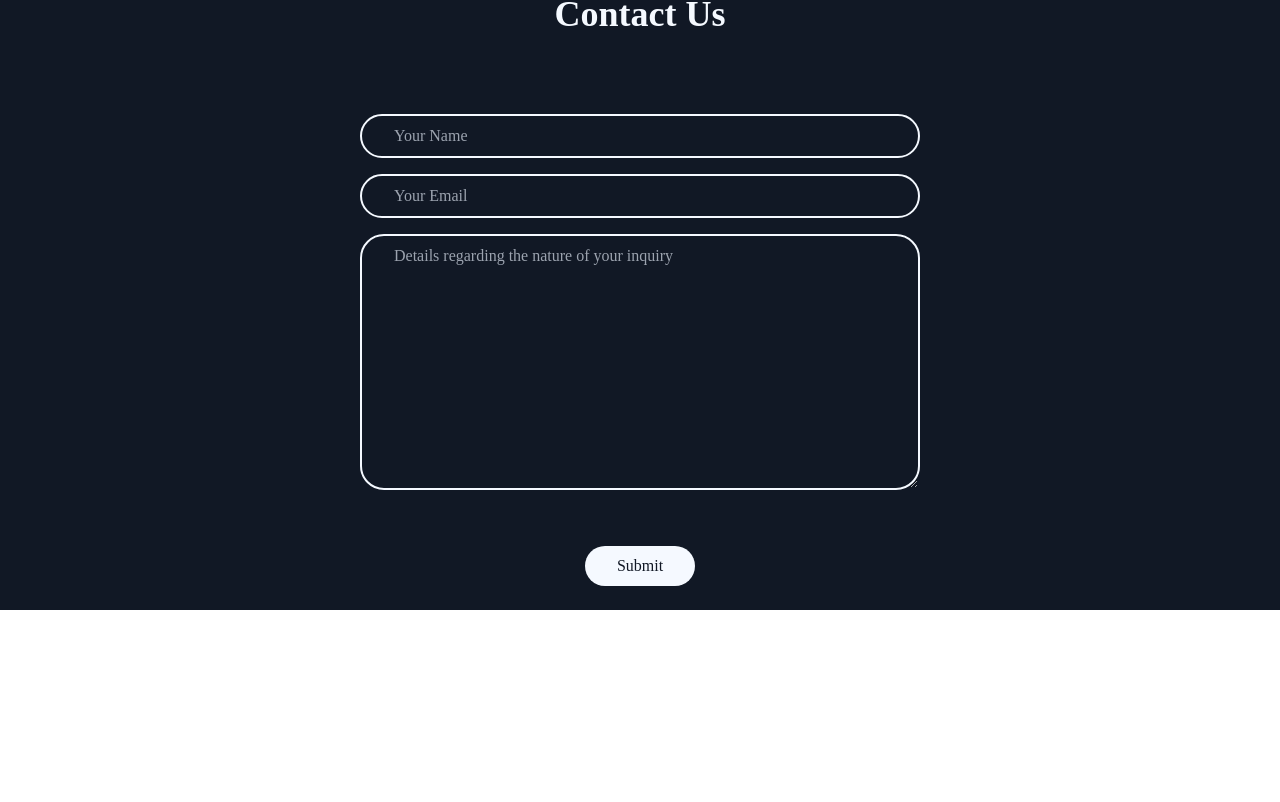
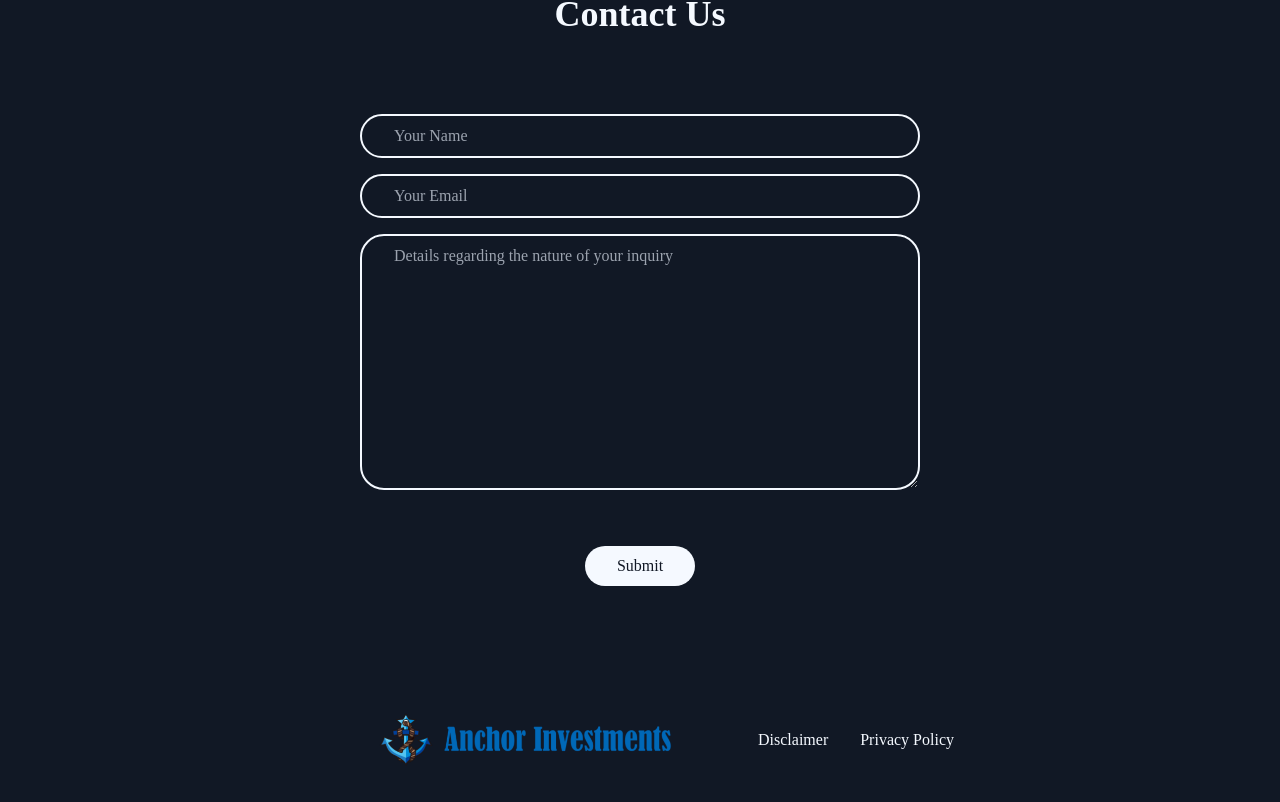
Before and after one commit to nielsmichael/anchor-website, a Next.js app: page / in a window 1280 px wide. Shown: the part 6888-7690 px from the top of the page. Before the commit the page ends 7498 px from the top, so only its background shows below. Built offline with nearby package versions, Linux system fonts and the light colour scheme.

Commit message:
fix viewport size, other tweaks

```diff
--- a/components/footer.tsx
+++ b/components/footer.tsx
@@ -3,9 +3,16 @@ import Link from 'next/link'
 import Image from 'next/image'
 
 const Footer: React.FC = () => (
-  <footer>
-    {/* <Image src="/assets/img/anchor-investments-banner.png" /> */}
+  <footer className="min-h-full flex gap-8 items-center justify-center bg-anchor-black text-anchor-white p-20">
+    <Image
+      src="/assets/img/anchor-investments-banner.png"
+      width={400}
+      height={100}
+      alt="Anchor Investments logo"
+    />
+    <Link href="/disclaimer">Disclaimer</Link>
+    <Link href="/privacy">Privacy Policy</Link>
   </footer>
-);
+)
 
 export default Footer
--- a/pages/_app.tsx
+++ b/pages/_app.tsx
@@ -1,12 +1,15 @@
 import '../styles/globals.css'
 import ParallaxScroll from '../utils/parallax-scroll'
 import type { AppProps } from 'next/app'
+import SizeObserver from '../utils/size-observer'
 
 function MyApp({ Component, pageProps }: AppProps) {
   return (
-    <ParallaxScroll>
-      <Component {...pageProps} />
-    </ParallaxScroll>
+    <SizeObserver>
+      <ParallaxScroll>
+        <Component {...pageProps} />
+      </ParallaxScroll>
+    </SizeObserver>
   )
 }
 
--- a/pages/index.tsx
+++ b/pages/index.tsx
@@ -15,7 +15,8 @@ const Home: NextPage = () => {
       <Head>
         <title>Anchor Investments</title>
         <meta name="description" content="Generated by create next app" />
-        <link rel="icon" href="/favicon.ico" />
+        <link rel="icon" href="/assets/favicon-anchor.ico" />
+        <meta name="viewport" content="width=device-width, initial-scale=1.0" />
       </Head>
       <Masthead />
       <AboutAnchor />
--- /dev/null
+++ b/utils/size-observer.tsx
@@ -0,0 +1,30 @@
+import React, { useCallback, useEffect, useState } from 'react'
+
+interface ScrollVal {
+  innerWidth: number
+}
+
+export const SizeContext = React.createContext<ScrollVal>({
+  innerWidth: 0
+})
+
+const SizeObserver: React.FC = ({ children }) => {
+  const [innerWidth, setInnerWidth] = useState(0)
+  const handleResize = useCallback(() => {
+    setInnerWidth(window.innerWidth)
+  }, [])
+
+  useEffect(() => {
+    handleResize()
+    window.addEventListener('resize', handleResize, { passive: true })
+    return() => window.removeEventListener('resize', handleResize)
+  }, [handleResize])
+
+  return (
+    <SizeContext.Provider value={{innerWidth}}>
+	    {children}
+    </SizeContext.Provider>
+  )
+}
+
+export default SizeObserver
```
